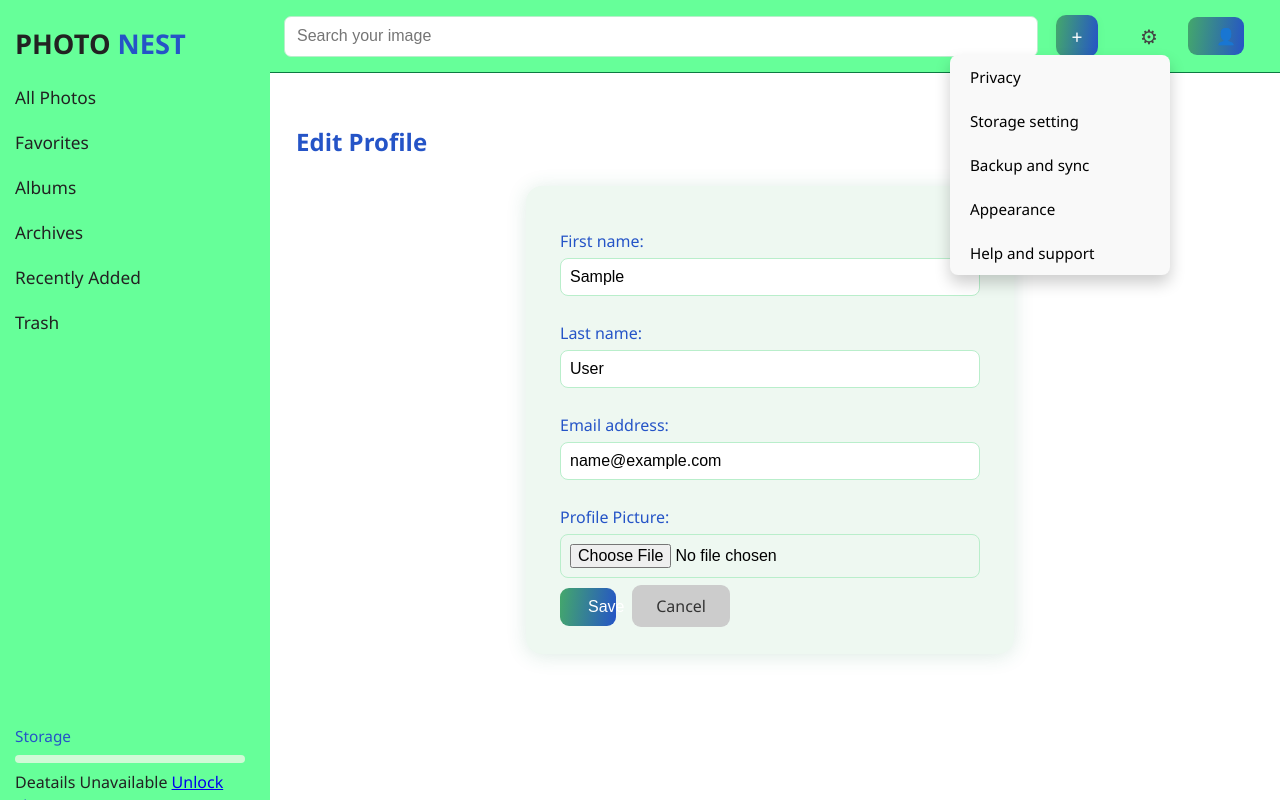
After one commit to by-shiv/PhotoNest, a Django app: page /gallery/profile/edit/ in a window 1280 px wide, after a click that opens the changed part. The commit adds this page. Run offline with Django 5.2, Linux system fonts and the light colour scheme; the visitor is signed in with stand-in values (Sample User, id 1).

Commit message:
Added drag and drop feature with multiple image upload, updated settings and profile options including viewing and editing the user profile , also added a logout button

```diff
--- a/PhotoNest/gallery/models.py
+++ b/PhotoNest/gallery/models.py
@@ -1,5 +1,9 @@
 from django.db import models
 from users.models import CustomUser
+from django.conf import settings
+from django.db.models.signals import post_save
+from django.dispatch import receiver
+
 
 class ImageUpload(models.Model):
     user = models.ForeignKey(CustomUser, on_delete=models.CASCADE)
@@ -25,3 +29,24 @@ class Album(models.Model):
 
     def __str__(self):
         return f"{self.name} - {self.user.username}"
+
+
+class UserProfile(models.Model):
+    user = models.OneToOneField(settings.AUTH_USER_MODEL, on_delete=models.CASCADE)
+    profile_pic = models.ImageField(upload_to='profile_pics/', blank=True, null=True)
+
+    def __str__(self):
+        return f"{self.user.username}'s profile"
+
+
+
+@receiver(post_save, sender=settings.AUTH_USER_MODEL)
+def create_user_profile(sender, instance, created, **kwargs):
+    if created:
+        from .models import UserProfile
+        UserProfile.objects.create(user=instance)
+
+@receiver(post_save, sender=settings.AUTH_USER_MODEL)
+def save_user_profile(sender, instance, **kwargs):
+    if hasattr(instance, 'userprofile'):
+        instance.userprofile.save()
--- a/PhotoNest/gallery/templates/gallery/base.html
+++ b/PhotoNest/gallery/templates/gallery/base.html
@@ -47,8 +47,29 @@
         <input type="text" id="live-search-input" placeholder="Search your image" autocomplete="off" style="flex-grow: 1; padding: 7px 12px; border-radius: 7px; border: 1px solid #b9eecb;" />
         <div id="live-search-results" class="live-search-results"></div>
         <a href="{% url 'upload_image' %}" class="upload-btn">+</a>
-        <button class="settings-btn">⚙</button>
-        <button class="profile-btn">👤</button>
+
+        <div class="dropdown settings-dropdown">
+          <button class="dropbtn settings-btn">⚙</button>
+          <div class="dropdown-content">
+            <a href="#">Privacy</a>
+            <a href="#">Storage setting</a>
+            <a href="#">Backup and sync</a>
+            <a href="#">Appearance</a>
+            <a href="#">Help and support</a>
+          </div>
+        </div>
+
+        <div class="dropdown profile-dropdown">
+          <button class="dropbtn profile-btn">👤</button>
+          <div class="dropdown-content">
+            <a href="{% url 'profile' %}">My profile</a>
+            <a href="#">Activity</a>
+            <a href="#">Profile setting</a>
+            <a href="#">Switch account</a>
+            <a href="{% url 'logout' %}">Logout</a> <!-- Logout inside profile dropdown -->
+          </div>
+        </div>
+
       </div>
       <div id="actions-navbar" class="actions-bar" style="display:none;">
         <button onclick="deleteImage()" title="Delete" aria-label="Delete">&#128465;</button>
--- /dev/null
+++ b/PhotoNest/gallery/templates/gallery/profile_edit.html
@@ -0,0 +1,12 @@
+{% extends 'gallery/base.html' %}
+{% block content %}
+<h2>Edit Profile</h2>
+<form method="post" enctype="multipart/form-data" class="edit-profile-form">
+    {% csrf_token %}
+    {{ user_form.as_p }}
+    <label for="id_profile_pic">Profile Picture:</label>
+    {{ profile_form.profile_pic }}
+    <button type="submit" class="profile-btn">Save</button>
+    <a href="{% url 'profile' %}" class="btn-cancel">Cancel</a>
+</form>
+{% endblock %}
--- a/PhotoNest/gallery/urls.py
+++ b/PhotoNest/gallery/urls.py
@@ -4,8 +4,9 @@ from .views import (
     trash, recently_added, albums_list, album_detail,
     toggle_favorite, toggle_archive, move_to_trash,
     restore_from_trash, delete_permanently, live_search_api, album_create, album_edit, update_album_images,
-    user_images_api, create_album_with_images, remove_from_album
+    user_images_api, create_album_with_images, remove_from_album, profile_view, profile_edit
 )
+from django.contrib.auth import views as auth_views
 
 
 urlpatterns = [
@@ -29,4 +30,7 @@ urlpatterns = [
     path('image/<int:image_id>/trash/', move_to_trash, name='move_to_trash'),
     path('image/<int:image_id>/restore/', restore_from_trash, name='restore_from_trash'),
     path('image/<int:image_id>/delete/', delete_permanently, name='delete_permanently'),
+    path('profile/', profile_view, name='profile'),
+    path('profile/edit/', profile_edit, name='profile_edit'),
+    path('logout/', auth_views.LogoutView.as_view(next_page='/'), name='logout'),
 ]
--- a/PhotoNest/gallery/views.py
+++ b/PhotoNest/gallery/views.py
@@ -11,6 +11,11 @@ from django.contrib import messages
 from django.views.decorators.http import require_POST
 from django.views.decorators.csrf import csrf_exempt
 import json
+from django.contrib.auth.models import User
+from .models import UserProfile
+from django import forms
+from django.contrib.auth import get_user_model
+
 
 
 @login_required
@@ -34,19 +39,25 @@ def gallery_home(request):
         'highlights': highlights,
     })
 
-
 @login_required
 def upload_image(request):
     if request.method == 'POST':
-        form = ImageUploadForm(request.POST, request.FILES)
-        if form.is_valid():
-            obj = form.save(commit=False)
-            obj.user = request.user
+        files = request.FILES.getlist('images')
+        title = request.POST.get('title', '').strip()
+        tags = request.POST.get('tags', '').strip()
+        description = request.POST.get('description', '').strip()
+        audio_note = request.FILES.get('audio_note')
+
+        for f in files:
+            obj = ImageUpload(user=request.user, image=f, title=title, tags=tags, description=description)
+            if audio_note:
+                obj.audio_note = audio_note
             obj.save()
-            return redirect('gallery_home')
-    else:
-        form = ImageUploadForm()
-    return render(request, 'gallery/upload.html', {'form': form})
+
+        return redirect('gallery_home')
+
+    return render(request, 'gallery/upload.html')
+
 
 
 @login_required
@@ -242,3 +253,55 @@ def remove_from_album(request, album_id, image_id):
     image = get_object_or_404(ImageUpload, id=image_id, user=request.user)
     album.images.remove(image)
     return JsonResponse({'success': True})
+
+
+'''profile option and settings'''
+
+from .models import UserProfile
+from django.shortcuts import redirect
+
+@login_required
+def profile_view(request):
+    user = request.user
+    try:
+        profile = user.userprofile
+    except UserProfile.DoesNotExist:
+        profile = UserProfile.objects.create(user=user)
+    favorites = ImageUpload.objects.filter(user=request.user, favorite=True)
+    albums = Album.objects.filter(user=request.user)
+    return render(request, 'gallery/profile.html', {
+        'profile': profile,
+        'favorites': favorites,
+        'albums': albums,
+    })
+
+
+class ProfileEditForm(forms.ModelForm):
+    class Meta:
+        model = get_user_model()
+        fields = ['first_name', 'last_name', 'email']
+
+class UserProfileForm(forms.ModelForm):
+    class Meta:
+        model = UserProfile
+        fields = ['profile_pic']
+
+
+
+@login_required
+def profile_edit(request):
+    profile = request.user.userprofile
+    if request.method == 'POST':
+        user_form = ProfileEditForm(request.POST, instance=request.user)
+        profile_form = UserProfileForm(request.POST, request.FILES, instance=profile)
+        if user_form.is_valid() and profile_form.is_valid():
+            user_form.save()
+            profile_form.save()
+            return redirect('profile')
+    else:
+        user_form = ProfileEditForm(instance=request.user)
+        profile_form = UserProfileForm(instance=profile)
+    return render(request, 'gallery/profile_edit.html', {
+        'user_form': user_form,
+        'profile_form': profile_form,
+    })
--- a/PhotoNest/static/css/gallery.css
+++ b/PhotoNest/static/css/gallery.css
@@ -513,3 +513,184 @@ h3 {
   background: #f99a9a;
   color: #fff;
 }
+
+
+.upload-drop-zone {
+    border: 2px dashed #44a86b;
+    padding: 32px;
+    text-align: center;
+    border-radius: 14px;
+    background: #f7fff9;
+    cursor: pointer;
+    transition: border-color 0.18s;
+    margin-bottom: 16px;
+    outline: none;
+}
+.upload-drop-zone.dragover {
+    border-color: #2554c7;
+    background: #e1ffe8;
+}
+
+.dropdown {
+  position: relative;
+  display: inline-block;
+}
+
+.dropbtn {
+  background-color: transparent;
+  border: none;
+  color: #444;
+  font-size: 1.25em;
+  cursor: pointer;
+  padding: 8px 14px;
+}
+
+.dropdown-content {
+  display: none;
+  position: absolute;
+  right: 0;
+  background-color: #f9f9f9;
+  min-width: 220px;
+  box-shadow: 0 8px 16px rgba(0,0,0,0.2);
+  border-radius: 8px;
+  z-index: 1000;
+}
+
+.dropdown-content a {
+  color: black;
+  padding: 12px 20px;
+  text-decoration: none;
+  display: block;
+  font-size: 0.95em;
+}
+
+.dropdown-content a:hover {
+  background-color: #44a86b;
+  color: white;
+  border-radius: 8px;
+}
+
+.dropdown:hover .dropdown-content,
+.dropbtn:focus + .dropdown-content {
+  display: block;
+}
+
+.profile-pic-container {
+    width: 120px;
+    height: 120px;
+    border-radius: 50%;
+    overflow: hidden;
+    margin-bottom: 15px;
+    border: 3px solid #44a86b;
+}
+.profile-pic {
+    object-fit: cover;
+    width: 100%;
+    height: 100%;
+    display: block;
+}
+.profile-pic-placeholder {
+    width: 100%;
+    height: 100%;
+    background: #ccc;
+    color: #555;
+    display: flex;
+    justify-content: center;
+    align-items: center;
+    font-weight: bold;
+}
+.favorites-list, .albums-list {
+    display: flex;
+    gap: 12px;
+    flex-wrap: wrap;
+    margin-bottom: 20px;
+}
+.fav-thumb, .album-thumb {
+    width: 100px;
+    height: 100px;
+    border-radius: 14px;
+    background-size: cover;
+    background-position: center;
+    display: block;
+    color: #000;
+    text-decoration: none;
+    padding: 5px;
+    font-weight: bold;
+    text-align: center;
+    background-color: #daf5e7;
+}
+.profile-actions {
+    margin-top: 20px;
+}
+.btn {
+    padding: 10px 22px;
+    border-radius: 10px;
+    text-decoration: none;
+    cursor: pointer;
+}
+.btn-primary {
+    background: #44a86b;
+    color: white;
+}
+.btn-secondary {
+    background: #ccc;
+    color: #333;
+    margin-left: 15px;
+}
+
+.edit-profile-form {
+    max-width: 420px;
+    background: #eef8f1;
+    padding: 28px 34px;
+    border-radius: 16px;
+    box-shadow: 0 2px 20px rgba(44,128,88,0.16);
+    margin: 28px auto;
+}
+
+.edit-profile-form label {
+    display: block;
+    margin-top: 16px;
+    margin-bottom: 6px;
+    font-weight: 500;
+    color: #2554c7;
+}
+
+.edit-profile-form input[type="text"],
+.edit-profile-form input[type="email"],
+.edit-profile-form input[type="file"] {
+    width: 100%;
+    padding: 9px;
+    border-radius: 8px;
+    border: 1px solid #b9eecb;
+    font-size: 1em;
+    margin-bottom: 10px;
+    box-sizing: border-box;
+}
+
+.profile-btn {
+    background: linear-gradient(97deg, #44a86b, #2554c7);
+    color: #fff;
+    border: none;
+    border-radius: 9px;
+    padding: 10px 28px;
+    cursor: pointer;
+    font-size: 1em;
+    margin-right: 12px;
+}
+
+.profile-btn:hover {
+    background: linear-gradient(97deg, #2554c7, #44a86b);
+}
+
+.btn-cancel {
+    background: #ccc;
+    color: #333;
+    padding: 10px 24px;
+    text-decoration: none;
+    border-radius: 9px;
+    font-size: 1em;
+}
+
+.btn-cancel:hover {
+    background: #bbb;
+}
--- a/PhotoNest/static/js/gallery.js
+++ b/PhotoNest/static/js/gallery.js
@@ -253,3 +253,20 @@ function removeFromAlbum(albumId, imageId, btn) {
         }
     });
 }
+
+
+//dropdown
+
+document.querySelectorAll('.dropbtn').forEach(btn => {
+  btn.addEventListener('click', () => {
+    const dropdown = btn.nextElementSibling;
+    dropdown.style.display = dropdown.style.display === 'block' ? 'none' : 'block';
+  });
+});
+window.addEventListener('click', function(event) {
+  if (!event.target.matches('.dropbtn')) {
+    document.querySelectorAll('.dropdown-content').forEach(dc => {
+      dc.style.display = 'none';
+    });
+  }
+});
```
Also changed, not shown: PhotoNest/gallery/templates/gallery/profile.html (added, +37 -0 lines), PhotoNest/gallery/templates/gallery/upload.html (+49 -12 lines), PhotoNest/gallery/forms.py (line endings or trailing spaces), PhotoNest/gallery/migrations/0003_userprofile.py (added), PhotoNest/users/urls.py (line endings or trailing spaces).
